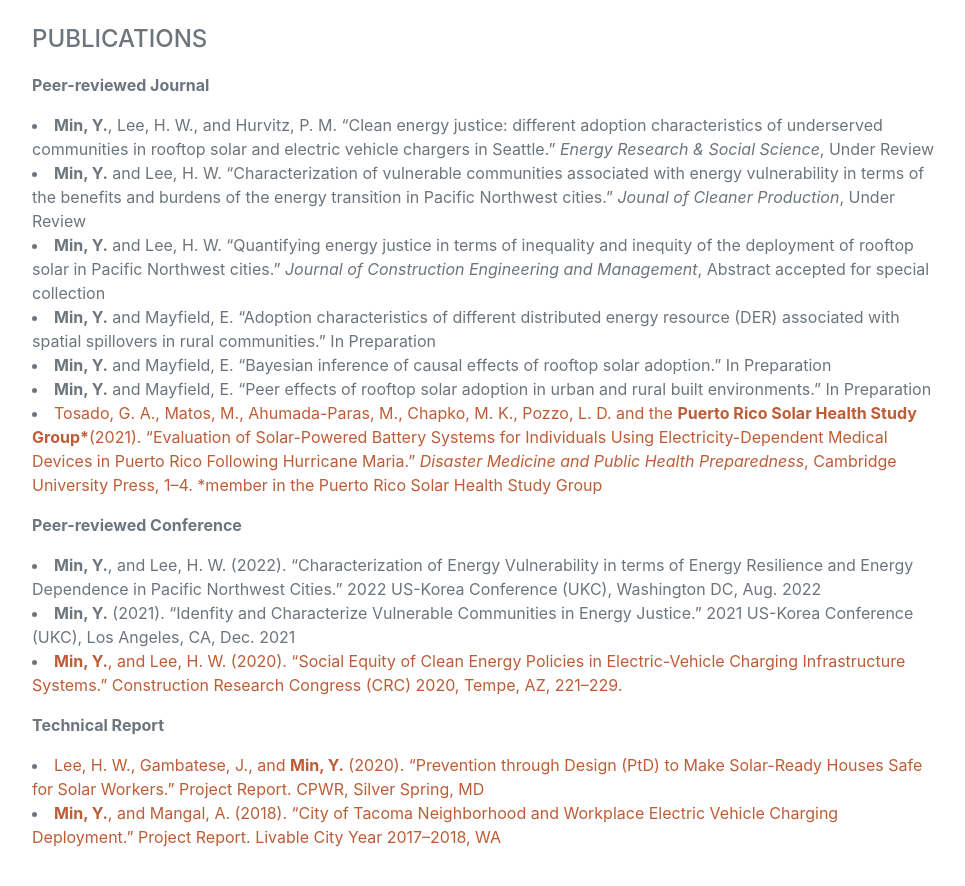
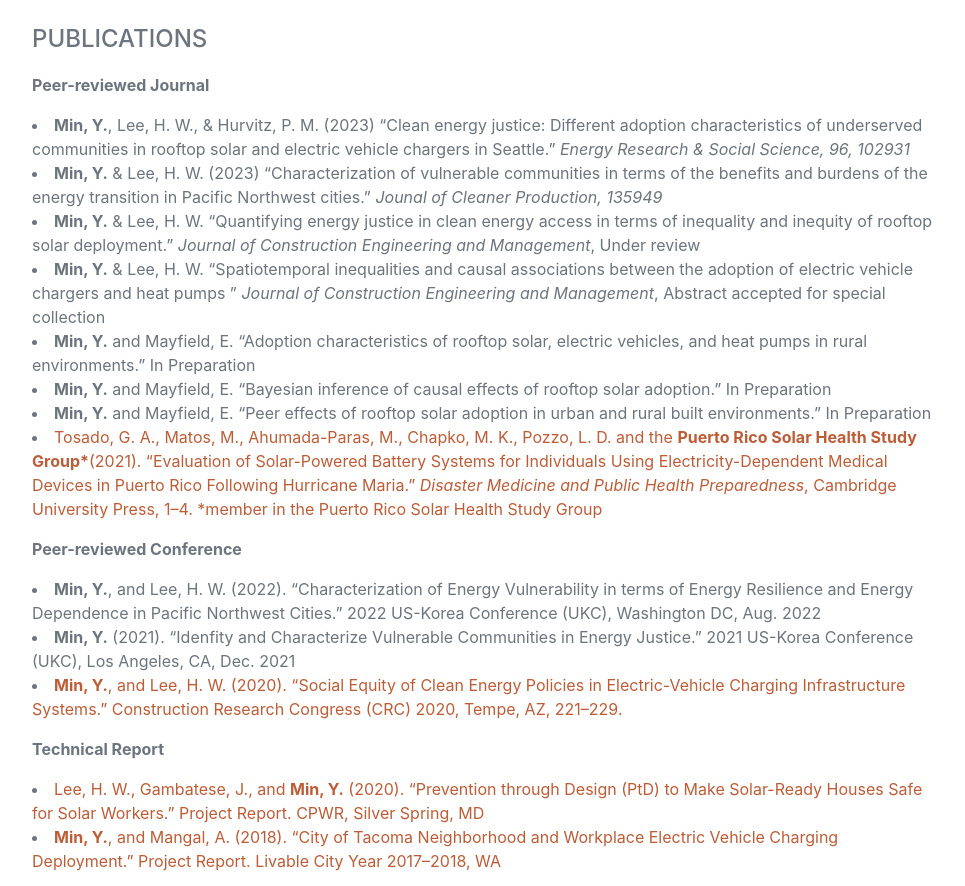
Before and after one commit to reconjohn/reconjohn.github.io, a website: page index.html in a window 1280 px wide. Shown: the part 2549-3435 px from the top of the page, without its empty margins (288-1253 px from the left). Drawn offline with nearby package versions, Linux system fonts and the light colour scheme; a web font is replaced by a local one.

Commit message:
update journal

```diff
--- a/index.html
+++ b/index.html
@@ -147,10 +147,11 @@
                     <br>
                     <div class="subheading mb-3">Publications</div>
                     <p><b>Peer-reviewed Journal</b>
-                    <li><b>Min, Y.</b>, Lee, H. W., and Hurvitz, P. M. “Clean energy justice: different adoption characteristics of underserved communities in rooftop solar and electric vehicle chargers in Seattle.” <i>Energy Research & Social Science</i>, Under Review
-                    <li><b>Min, Y.</b> and Lee, H. W. “Characterization of vulnerable communities associated with energy vulnerability in terms of the benefits and burdens of the energy transition in Pacific Northwest cities.” <i>Jounal of Cleaner Production</i>, Under Review
-                    <li><b>Min, Y.</b> and Lee, H. W. “Quantifying energy justice in terms of inequality and inequity of the deployment of rooftop solar in Pacific Northwest cities.” <i>Journal of Construction Engineering and Management</i>, Abstract accepted for special collection
-                    <li><b>Min, Y.</b> and Mayfield, E. “Adoption characteristics of different distributed energy resource (DER) associated with spatial spillovers in rural communities.” In Preparation
+                    <li><a href="https://doi.org/10.1016/j.erss.2022.102931"></a><b>Min, Y.</b>, Lee, H. W., & Hurvitz, P. M. (2023) “Clean energy justice: Different adoption characteristics of underserved communities in rooftop solar and electric vehicle chargers in Seattle.” <i>Energy Research & Social Science, 96, 102931</i>
+                    <li><b><a href="https://doi.org/10.1016/j.jclepro.2023.135949"></a>Min, Y.</b> & Lee, H. W. (2023) “Characterization of vulnerable communities in terms of the benefits and burdens of the energy transition in Pacific Northwest cities.” <i>Jounal of Cleaner Production, 135949</i>
+                    <li><b>Min, Y.</b> & Lee, H. W. “Quantifying energy justice in clean energy access in terms of inequality and inequity of rooftop solar deployment.” <i>Journal of Construction Engineering and Management</i>, Under review
+                    <li><b>Min, Y.</b> & Lee, H. W. “Spatiotemporal inequalities and causal associations between the adoption of electric vehicle chargers and heat pumps ” <i>Journal of Construction Engineering and Management</i>, Abstract accepted for special collection
+                    <li><b>Min, Y.</b> and Mayfield, E. “Adoption characteristics of rooftop solar, electric vehicles, and heat pumps in rural environments.” In Preparation
                     <li><b>Min, Y.</b> and Mayfield, E. “Bayesian inference of causal effects of rooftop solar adoption.” In Preparation
                     <li><b>Min, Y.</b> and Mayfield, E. “Peer effects of rooftop solar adoption in urban and rural built environments.” In Preparation
                     <li><a href="https://www.cambridge.org/core/journals/disaster-medicine-and-public-health-preparedness/article/evaluation-of-solarpowered-battery-systems-for-individuals-using-electricitydependent-medical-devices-in-puerto-rico-following-hurricane-maria/FCD18C21D0F3637A9CDC523E5D285481/">Tosado, G. A., Matos, M., Ahumada-Paras, M., Chapko, M. K., Pozzo, L. D. and the <b>Puerto Rico Solar Health Study Group*</b>(2021). “Evaluation of Solar-Powered Battery Systems for Individuals Using Electricity-Dependent Medical Devices in Puerto Rico Following Hurricane Maria.” <i>Disaster Medicine and Public Health Preparedness</i>, Cambridge University Press, 1–4. *member in the Puerto Rico Solar Health Study Group</a></p>
```
